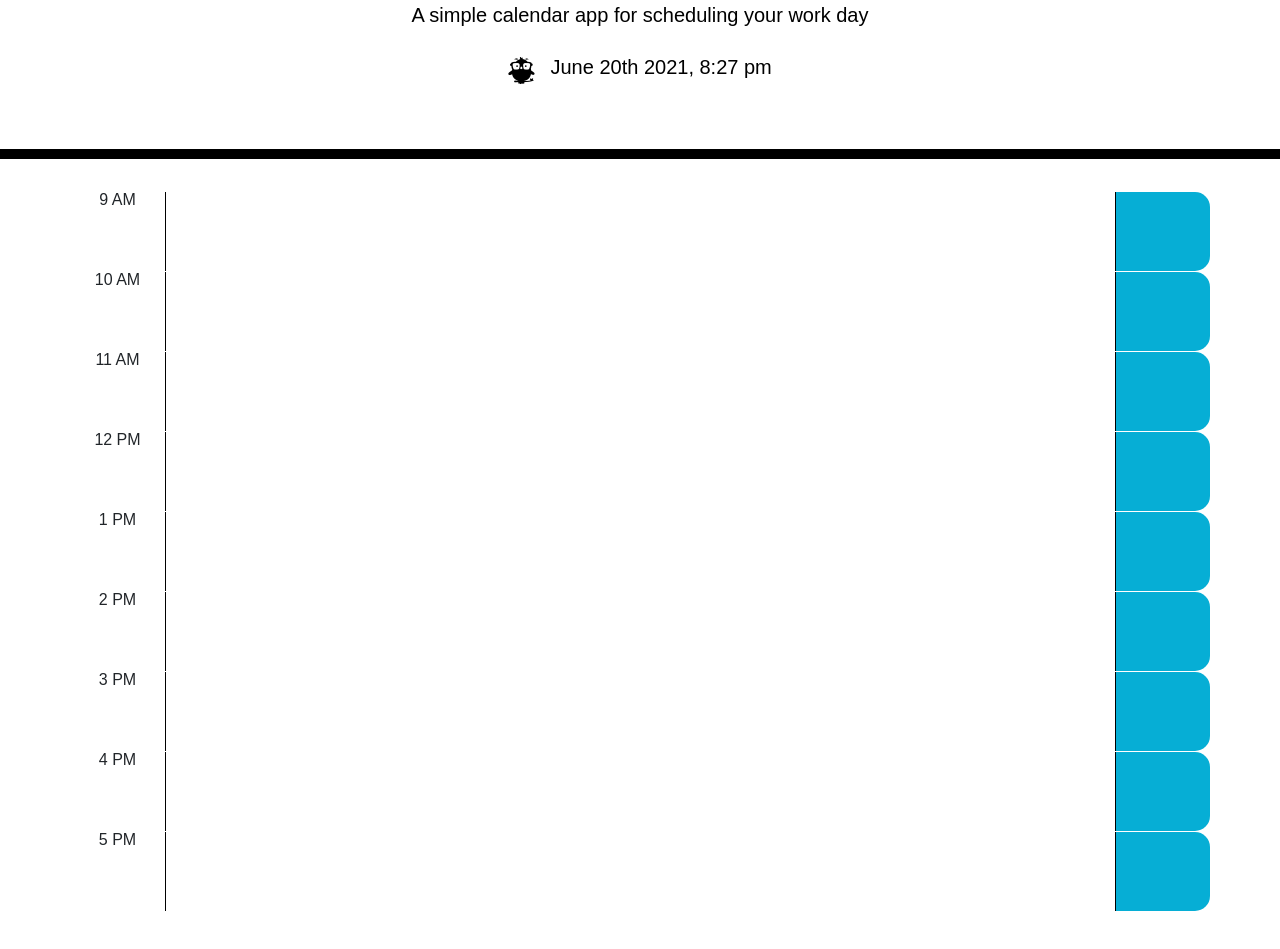
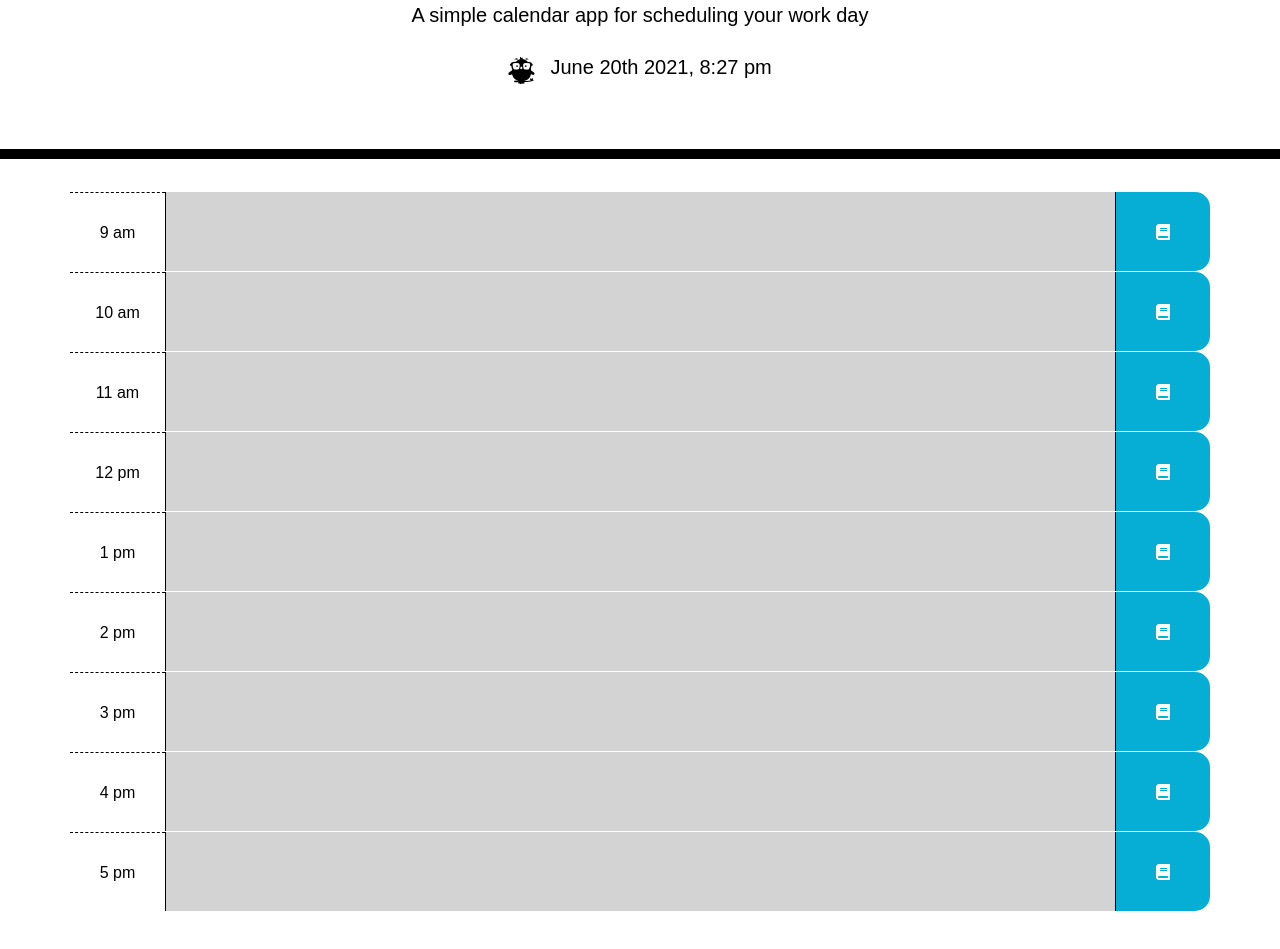
Before and after one commit to neilburt/day-planner, a plain HTML site: page index.html in a window 1280 px wide. Shown: the part 153-1102 px from the top of the page. Before the commit the page ends 1064 px from the top, so only its background shows below. Drawn offline with nearby package versions, Linux system fonts and the light colour scheme.

Commit message:
Completed hour row color-coding, fixed hour and button positioning.

```diff
--- a/assets/css/style.css
+++ b/assets/css/style.css
@@ -2,6 +2,7 @@ body {
   font-family: 'Quicksand', sans-serif;
   font-size: 16px;
   line-height: 1;
+  margin-bottom: 64px;
 }
 
 #today {
@@ -52,6 +53,7 @@ textarea {
   background-color: #ffffff;
   color: #000000;
   border-top: 1px dashed #000000;
+  padding-top: 2rem;
 }
 
 .past {
@@ -70,6 +72,7 @@ textarea {
 }
 
 .saveBtn {
+  padding-top: 2rem;
   border-left: 1px solid black;
   border-top-right-radius: 15px;
   border-bottom-right-radius: 15px;
@@ -77,7 +80,7 @@ textarea {
   color: white;
 }
 
-.saveBtn i:hover {
+.saveBtn:hover {
   font-size: 20px;
   transition: all 0.3s ease-in-out;
 }
--- a/assets/js/script.js
+++ b/assets/js/script.js
@@ -1,3 +1,16 @@
-const currentDay = document.getElementById("currentDay");
+const currentDay = $('#currentDay');
+let hourEl = $('.hour');
+let hourNow = parseInt(moment().format('H'));
 
-currentDay.textContent = moment().format('MMMM Do YYYY, h:mm a');
+currentDay.text(moment().format('MMMM Do YYYY, h:mm a'));
+
+// live color-codes hour rows based on actual time
+hourEl.each(function() {
+  if(hourNow > parseInt($(this).attr("id"))) {
+    $(this).siblings().eq(0).addClass('past')
+  } else if(hourNow < parseInt($(this).attr("id"))) {
+    $(this).siblings().eq(0).addClass('future')
+  } else {
+    $(this).siblings().eq(0).addClass('present')
+  }
+});
--- a/index.html
+++ b/index.html
@@ -31,50 +31,50 @@
       </div>
     </header>
     <div class="container">
-      <div class="row time-block justify-content-center">
-        <div id="9oclock" class="col-1">9 AM</div>
+      <div class="row time-block">
+        <div id="9" class="col-1 hour">9 am</div>
         <textarea class="col-10"></textarea>
-        <div class="col-1 saveBtn"></div>
+        <div class="col-1 saveBtn"><i class="fas fa-book"></i></i></div>
       </div>
-      <div class="row time-block justify-content-center">
-        <div id="10oclock" class="col-1">10 AM</div>
+      <div class="row time-block">
+        <div id="10" class="col-1 hour">10 am</div>
         <textarea class="col-10"></textarea>
-        <div class="col-1 saveBtn"></div>
+        <div class="col-1 saveBtn"><i class="fas fa-book"></i></i></div>
       </div>
-      <div class="row time-block justify-content-center">
-        <div id="11oclock" class="col-1">11 AM</div>
+      <div class="row time-block">
+        <div id="11" class="col-1 hour">11 am</div>
         <textarea class="col-10"></textarea>
-        <div class="col-1 saveBtn"></div>
+        <div class="col-1 saveBtn"><i class="fas fa-book"></i></i></div>
       </div>
-      <div class="row time-block justify-content-center">
-        <div id="12oclock" class="col-1">12 PM</div>
+      <div class="row time-block">
+        <div id="12" class="col-1 hour">12 pm</div>
         <textarea class="col-10"></textarea>
-        <div class="col-1 saveBtn"></div>
+        <div class="col-1 saveBtn"><i class="fas fa-book"></i></i></div>
       </div>
-      <div class="row time-block justify-content-center">
-        <div id="1oclock" class="col-1">1 PM</div>
+      <div class="row time-block">
+        <div id="13" class="col-1 hour">1 pm</div>
         <textarea class="col-10"></textarea>
-        <div class="col-1 saveBtn"></div>
+        <div class="col-1 saveBtn"><i class="fas fa-book"></i></i></div>
       </div>
-      <div class="row time-block justify-content-center">
-        <div id="2oclock" class="col-1">2 PM</div>
+      <div class="row time-block">
+        <div id="14" class="col-1 hour">2 pm</div>
         <textarea class="col-10"></textarea>
-        <div class="col-1 saveBtn"></div>
+        <div class="col-1 saveBtn"><i class="fas fa-book"></i></i></div>
       </div>
-      <div class="row time-block justify-content-center">
-        <div id="3oclock" class="col-1">3 PM</div>
+      <div class="row time-block">
+        <div id="15" class="col-1 hour">3 pm</div>
         <textarea class="col-10"></textarea>
-        <div class="col-1 saveBtn"></div>
+        <div class="col-1 saveBtn"><i class="fas fa-book"></i></i></div>
       </div>
-      <div class="row time-block justify-content-center">
-        <div id="4oclock" class="col-1">4 PM</div>
+      <div class="row time-block">
+        <div id="16" class="col-1 hour">4 pm</div>
         <textarea class="col-10"></textarea>
-        <div class="col-1 saveBtn"></div>
+        <div class="col-1 saveBtn"><i class="fas fa-book"></i></i></div>
       </div>
-      <div class="row time-block justify-content-center">
-        <div id="5oclock" class="col-1">5 PM</div>
+      <div class="row time-block">
+        <div id="17" class="col-1 hour">5 pm</div>
         <textarea class="col-10"></textarea>
-        <div class="col-1 saveBtn"></div>
+        <div class="col-1 saveBtn"><i class="fas fa-book"></i></i></div>
       </div>
           <!-- <div class="input-group input-group-lg">
             <div class="input-group-prepend time-block">
```
